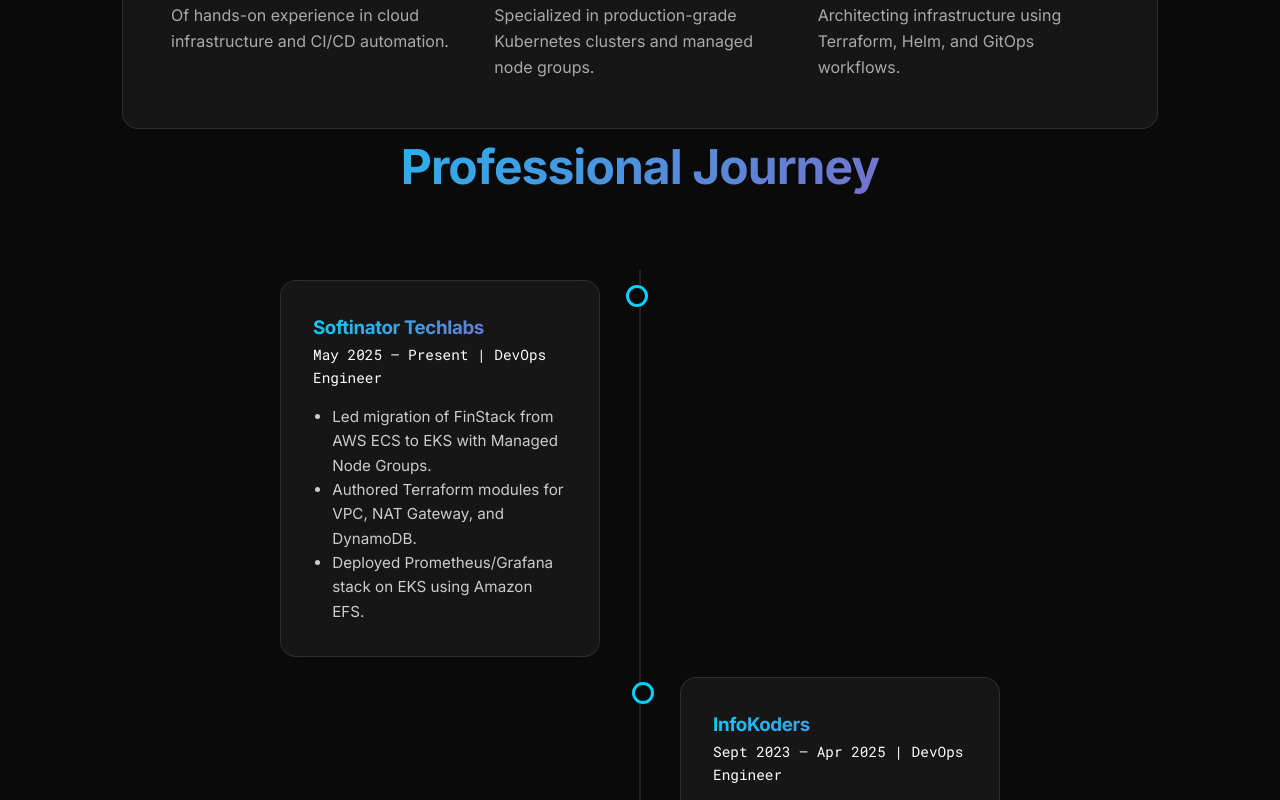
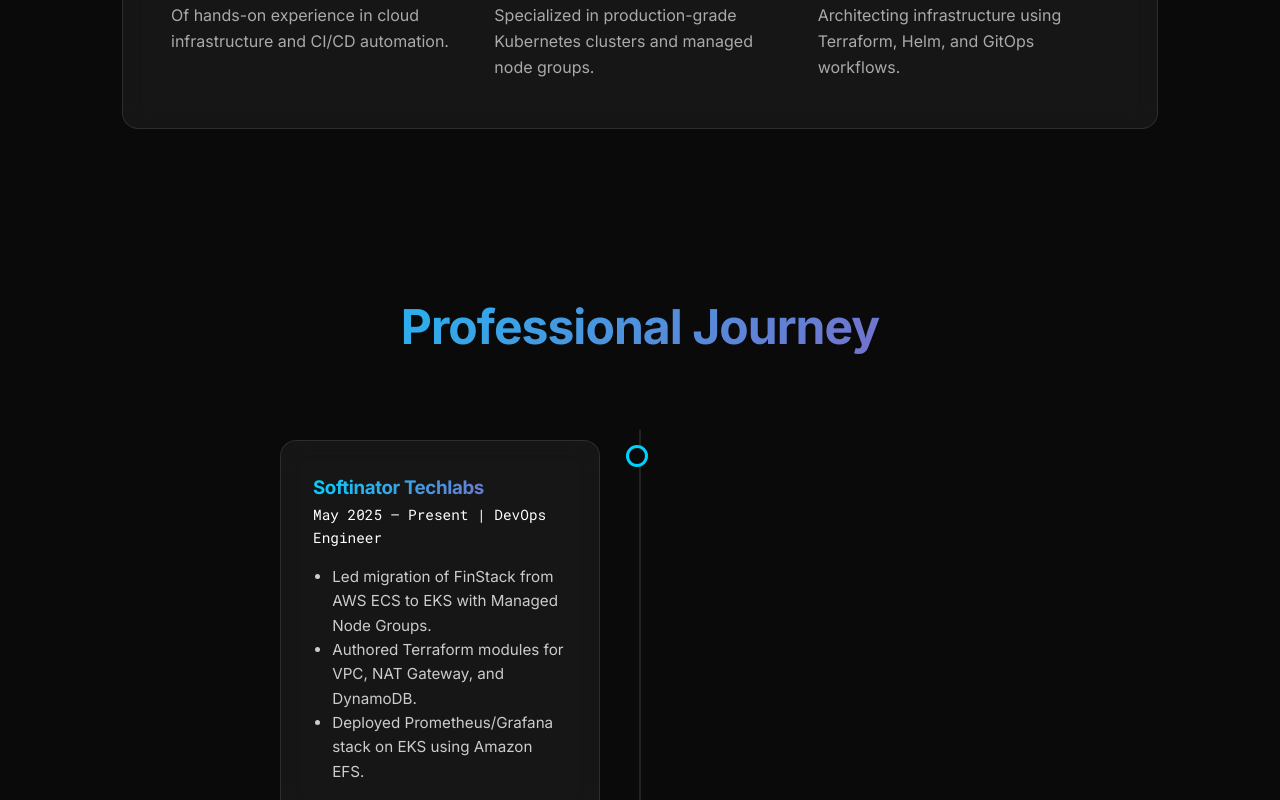
Before and after one commit to saksham-this-side/portfolio, a Next.js app: page /portfolio/ in a window 1280 px wide. Shown: the part 900-1700 px from the top of the page. Built offline with nearby package versions, Linux system fonts and the light colour scheme.

Commit message:
style: increase spacing between About and Experience sections

```diff
--- a/app/page.js
+++ b/app/page.js
@@ -67,7 +67,7 @@
       </section>
 
       {/* Experience Section */}
-      <section id="experience" className="container">
+      <section id="experience" className="container" style={{ paddingTop: '10rem' }}>
         <h2 style={{ textAlign: 'center', fontSize: '3rem', marginBottom: '4rem' }} className="gradient-text">Professional Journey</h2>
         <div className="timeline">
           <div className="timeline-item left">
```
